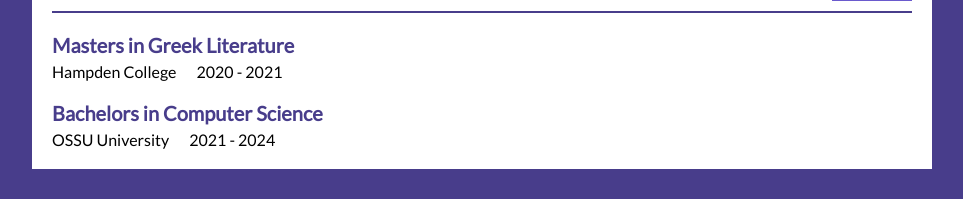
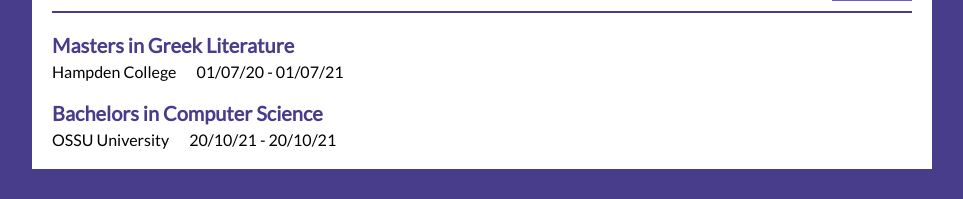
Before and after one commit to shukrirahmat/cv-application, a React (Vite) app: page / in a window 1280 px wide. Shown: the part 417-616 px from the top of the page, without its empty margins (158-1121 px from the left). Built offline with nearby package versions, Linux system fonts and the light colour scheme.

Commit message:
adjust how date works

```diff
--- a/package.json
+++ b/package.json
@@ -10,6 +10,7 @@
     "preview": "vite preview"
   },
   "dependencies": {
+    "date-fns": "^3.6.0",
     "react": "^18.3.1",
     "react-dom": "^18.3.1"
   },
--- a/src/EducationalExp.jsx
+++ b/src/EducationalExp.jsx
@@ -1,4 +1,5 @@
 import { useState } from "react";
+import {format} from "date-fns";
 
 let educationId = 2;
 
@@ -8,22 +9,22 @@
       id: 1,
       school: "Hampden College",
       course: "Masters in Greek Literature",
-      start: 2020,
-      end: 2021,
+      start: new Date(2020,6,1),
+      end: new Date(2021,6,1),
     },
     {
       id: 2,
       school: "OSSU University",
       course: "Bachelors in Computer Science",
-      start: 2021,
-      end: 2024,
+      start: new Date(2021,9,20),
+      end: new Date(2021,9,20),
     },
   ];
 
   const [formOpen, setFormOpen] = useState(false);
   const [datas, setDatas] = useState(initialdata.slice());
   const [editDatas, setEditDatas] = useState(initialdata.slice())
-  const [education, setEducation] = useState({school:"-", course:"-", start:"-", end:"-"});
+  const [education, setEducation] = useState({school:"-", course:"-", start:null, end:null});
   const [isEdit, setIsEdit] = useState(false);
 
   function handleEditMode() {
@@ -47,7 +48,7 @@
 
   function handleOpenForm() {
     setFormOpen(true);
-    setEducation({school:"-", course:"-", start:"-", end:"-"})
+    setEducation({school:"-", course:"-", start:null, end:null})
   }
 
   function handleRemove(id) {
@@ -76,7 +77,7 @@
             <div className="schoolndate">
               <p>{data.school}</p>
               <p>
-                {data.start} - {data.end}
+                {data.start === null? '' : format(data.start, 'dd/MM/yy')} - {data.end === null? '' : format(data.end, 'dd/MM/yy')}
               </p>
             </div>
           </div>
@@ -97,12 +98,12 @@
           <input type="text" name="school" onChange={handleFormChange}/>
         </label>
         <label>
-          Start Year
-          <input type="number" name="start" min="1000" max={new Date().getFullYear()} onChange={handleFormChange}/>
+          Start Date
+          <input type="date" name="start" onChange={handleFormChange}/>
         </label>
         <label>
-          End Year
-          <input type="number" name="end" min="1000" max={new Date().getFullYear()} onChange={handleFormChange}/>
+          End Date
+          <input type="date" name="end" onChange={handleFormChange}/>
         </label>
       </div>
       <button type="submit">ADD</button>
@@ -125,8 +126,8 @@
             <div className="eduitem" key={data.id}>
               <p>{data.course}</p>
               <p>{data.school}</p>
-              <p>{data.start}</p>
-              <p>{data.end}</p>
+              <p>{data.start === null? '-' : format(data.start, 'dd/MM/yy')}</p>
+              <p>{data.end === null? '-' : format(data.end, 'dd/MM/yy')}</p>
               <button onClick={() => handleRemove(data.id)}>REMOVE</button>
             </div>
           );
```
Also changed, not shown: 1 other file (tests, documents, lock files or other folders).
